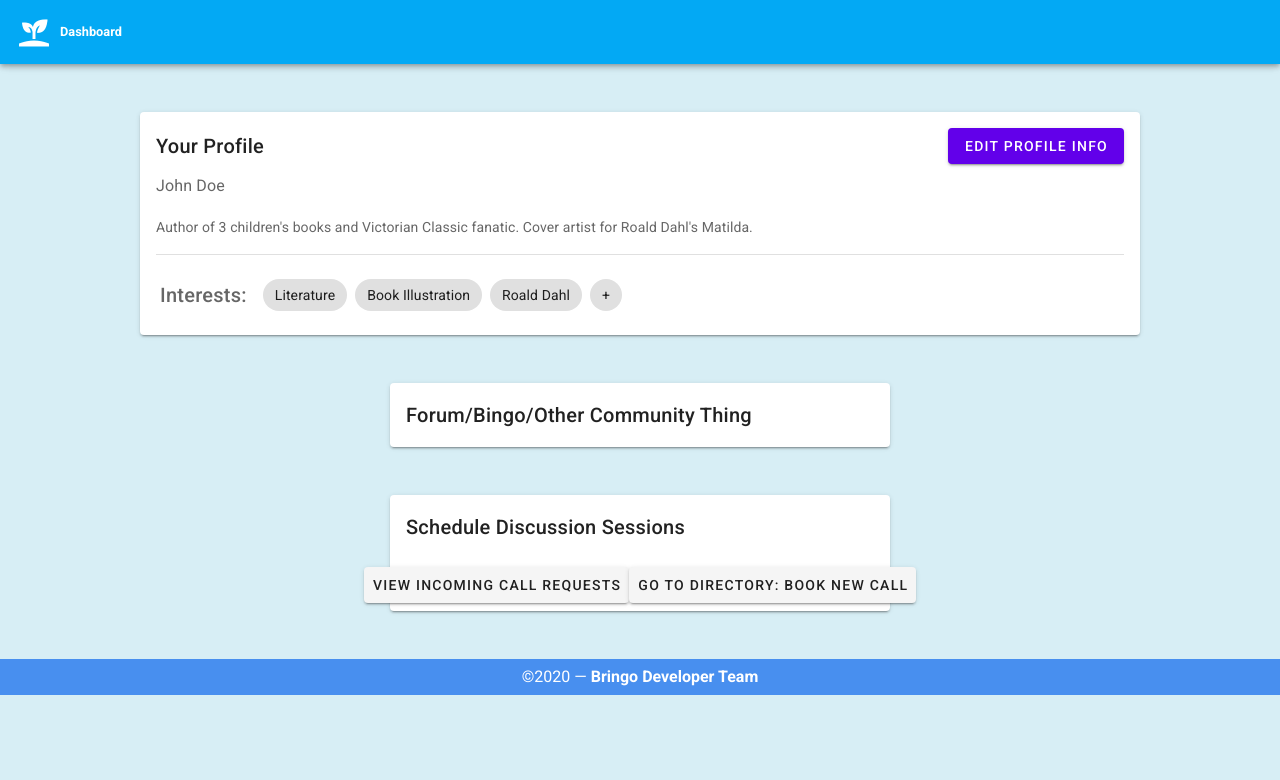
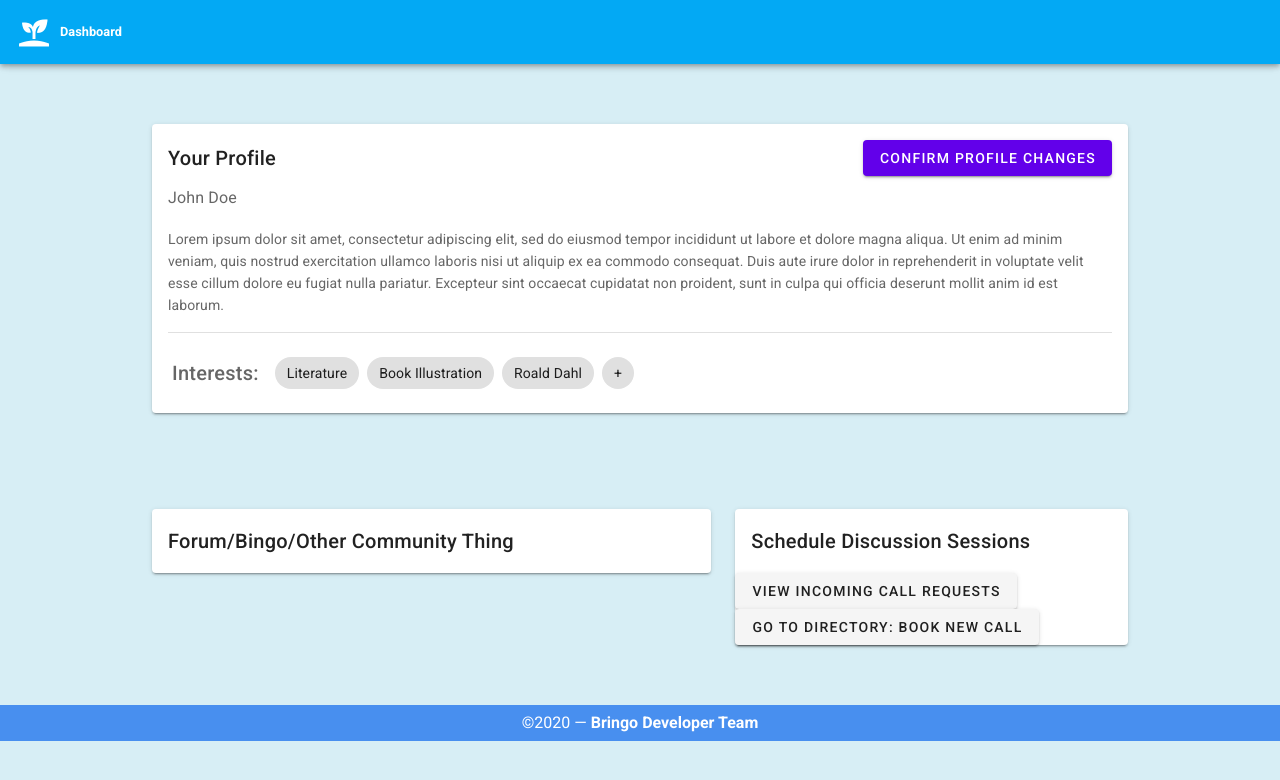
Before and after one commit to joyliu-q/Bringo, a Vue app in the folder bringo/: page /dashboard in a window 1280 px wide. Both pictures are taken after a click on the button "EDIT PROFILE INFO". Shown: the top 780 px of the page. Built offline with nearby package versions, Linux system fonts and the light colour scheme.

Commit message:
added edit button functionality

```diff
--- a/bringo/src/views/Dashboard.vue
+++ b/bringo/src/views/Dashboard.vue
@@ -2,6 +2,7 @@
     <wrapper>
         <div>
             <v-content>
+                <v-container>
                     <!--Profile-->
                     <v-card
                         :loading="loading"
@@ -13,12 +14,10 @@
                             <v-spacer></v-spacer>
                             <!--Edit button for Profile-->
                             <v-btn
-                            v-if="!edit_profile"
                                 flat color="deep-purple accent-4 white--text"
-                            click="edit_profile=true"
-
+                                @click="toggleEdit()"
                             >
-                            Edit Profile Info
+                                {{ editProfile ? 'Confirm Profile Changes' : 'Edit Profile Info' }}
                             </v-btn>
                         </v-card-title>
                         <v-card-text>
@@ -30,7 +29,9 @@
                             <div class="my-4 subtitle-1">
                                 John Doe
                             </div>
-                        <div>Author of 3 children's books and Victorian Classic fanatic. Cover artist for Roald Dahl's Matilda.</div>
+                            <div>
+                                Lorem ipsum dolor sit amet, consectetur adipiscing elit, sed do eiusmod tempor incididunt ut labore et dolore magna aliqua. Ut enim ad minim veniam, quis nostrud exercitation ullamco laboris nisi ut aliquip ex ea commodo consequat. Duis aute irure dolor in reprehenderit in voluptate velit esse cillum dolore eu fugiat nulla pariatur. Excepteur sint occaecat cupidatat non proident, sunt in culpa qui officia deserunt mollit anim id est laborum.
+                            </div>
                             </v-card-text>
                         <v-divider class="mx-4"></v-divider>
                         <v-card-text>
@@ -45,6 +46,7 @@
                                     <v-chip>Book Illustration</v-chip>
                                     <v-chip>Roald Dahl</v-chip>
                                     <v-chip
+                                        v-if="editProfile"
                                     >
                                         +
                                     </v-chip>
@@ -53,21 +55,23 @@
                         </v-card-text>
                     </v-card>
                     <v-spacer></v-spacer>
+                    <v-row justify="center">
                         <!--Forum or Whatever-->
-                <v-card class="mx-auto my-12" max-width="500">
+                        <v-col cols="7">
+                            <v-card class="mx-auto my-12">
                                 <v-card-title>Forum/Bingo/Other Community Thing</v-card-title>
                             </v-card>
+                        </v-col>
                         <!--Sessions-->
-                <v-card class="mx-auto my-12" max-width="500">
+                        <v-col cols="5">
+                            <v-card class="mx-auto my-12">
                                 <v-card-title>Schedule Discussion Sessions</v-card-title>
-                    <v-card-actions class="justify-center">
-                        <!--View Incoming Session Requests-->
-                        <v-btn ripple=True>View Incoming Call Requests</v-btn>
-                        <v-spacer></v-spacer>
-                        <!--Book New Call Session-->
-                        <v-btn ripple=True>Go to Directory: Book New Call</v-btn>
-                    </v-card-actions>
+                                <v-btn>View Incoming Call Requests</v-btn>
+                                <v-btn>Go to Directory: Book New Call</v-btn>
                             </v-card>
+                        </v-col>
+                    </v-row>
+                </v-container>
             </v-content>
         </div>
     </wrapper>
@@ -81,11 +85,28 @@ export default {
     components: {
       Wrapper,
     },
+    data: function () {
+        return {
+            editProfile: false
+        }
+    },
+    methods: {
+        toggleEdit: function () {
+            if (this.editProfile) {
+                this.editProfile = false
+            }
+            else {
+                this.editProfile = true
+            }
+        }
+    }
 }
 </script>
-
 <style>
     h1 {
         font-family: Helvetica
     }
+    .container {
+        max-width: 1000px
+    }
 </style>
```
Lines whose indentation alone changed are shown as unchanged.
